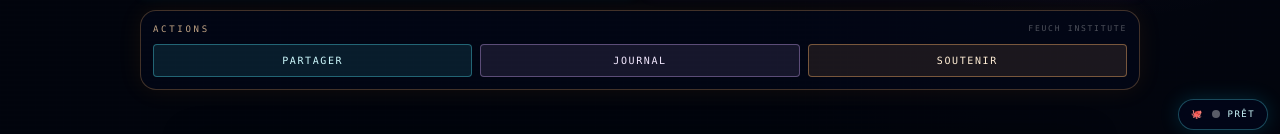
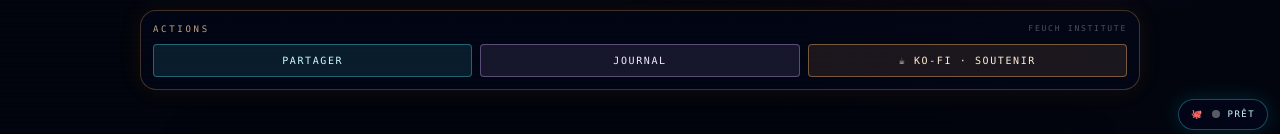
Before and after one commit to benoitlub/SpecTRL, a React (Vite) app: page / in a window 1280 px wide. Shown: the part 574-708 px from the top of the page. Built offline with nearby package versions, Linux system fonts and the light colour scheme; no server answers.

Commit message:
feat(support): replace legacy donation link with Ko-fi

```diff
--- a/src/pages/Home.tsx
+++ b/src/pages/Home.tsx
@@ -10,7 +10,7 @@ import { CaptureWitnessPanel } from "../components/CaptureWitnessPanel";
 import { type Lang } from "../data/animals";
 import { createSpectralJournalEntry, saveSpectralJournalEntry, SPECTRAL_ENTRY_UPDATED_EVENT, type SpectralJournalEntry } from "../utils/spectralJournal";
 
-const PAYPAL_URL = "https://www.paypal.com/cgi-bin/webscr?cmd=_donations&business=benoitlubert@gmail.com&currency_code=EUR&item_name=Support+SpecTRL";
+const KOFI_URL = "https://ko-fi.com/feuchinstitut";
 
 const ACTION_COPY: Record<Lang, { actions: string; share: string; hideJournal: string; journal: string; support: string; journalTitle: string; footer: string }> = {
   fr: { actions: "Actions", share: "Partager", hideJournal: "Masquer journal", journal: "Journal", support: "Soutenir", journalTitle: "Journal spectral compact", footer: "Feuch Institute // SpecTRL v1.4 // protocole Octopus universel" },
@@ -65,7 +65,7 @@ function ActionPanel({ lang, showJournal, setShowJournal, latestEntry }: { lang:
       <div className="grid grid-cols-1 gap-2 sm:grid-cols-3">
         <button type="button" onClick={handleShare} className="rounded border border-cyan-300/35 bg-cyan-300/10 px-3 py-2 text-[10px] font-mono uppercase tracking-[0.16em] text-cyan-100">{copy.share}</button>
         <button type="button" onClick={() => setShowJournal(!showJournal)} className="rounded border border-purple-300/35 bg-purple-300/10 px-3 py-2 text-[10px] font-mono uppercase tracking-[0.16em] text-purple-100">{showJournal ? copy.hideJournal : copy.journal}</button>
-        <button type="button" onClick={() => window.open(PAYPAL_URL, "_blank", "noopener,noreferrer")} className="rounded border border-orange-300/40 bg-orange-300/10 px-3 py-2 text-[10px] font-mono uppercase tracking-[0.16em] text-orange-100">{copy.support}</button>
+        <a href={KOFI_URL} target="_blank" rel="noopener noreferrer" className="rounded border border-orange-300/40 bg-orange-300/10 px-3 py-2 text-center text-[10px] font-mono uppercase tracking-[0.16em] text-orange-100">☕ Ko-fi · {copy.support}</a>
       </div>
     </div>
   );
```
